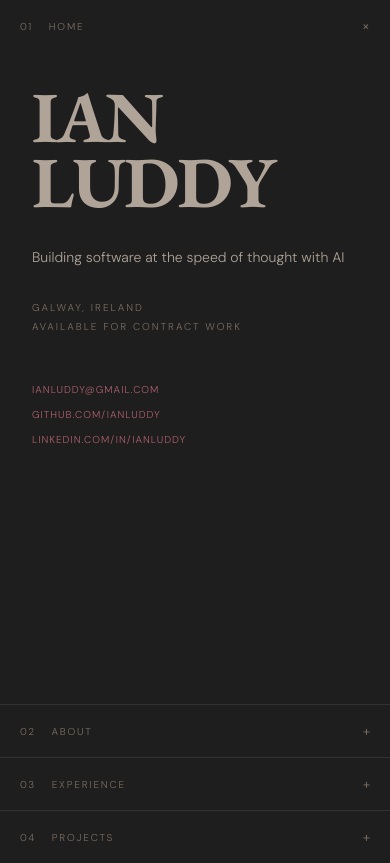
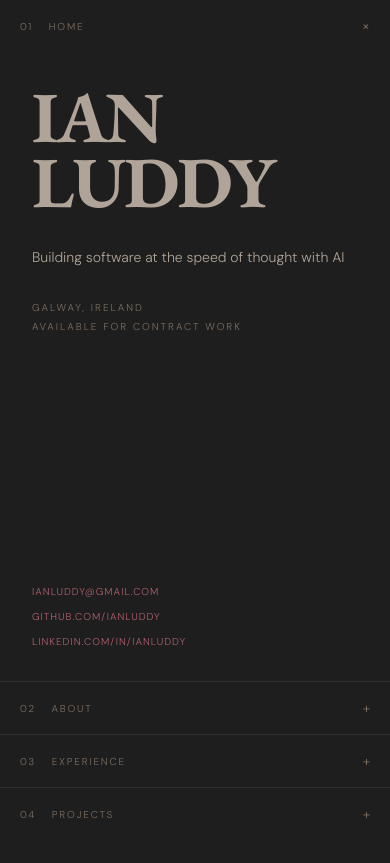
Before and after one commit to ianluddy/portfolio, a Next.js app: page / in a window 390 px wide. Built offline with nearby package versions, Linux system fonts and the light colour scheme.

Commit message:
Fix mobile panel height and full-height content layout
Co-Authored-By: Claude Sonnet 4.6 <noreply@anthropic.com>

```diff
--- a/src/components/horizontal-accordion.tsx
+++ b/src/components/horizontal-accordion.tsx
@@ -146,7 +146,7 @@ export function HorizontalAccordion() {
                 }}
               >
                 <div className="overflow-hidden">
-                  <div className="min-h-[calc(100svh-192px)]">
+                  <div className="h-[calc(100svh-215px)]">
                     <Content />
                   </div>
                 </div>
```
